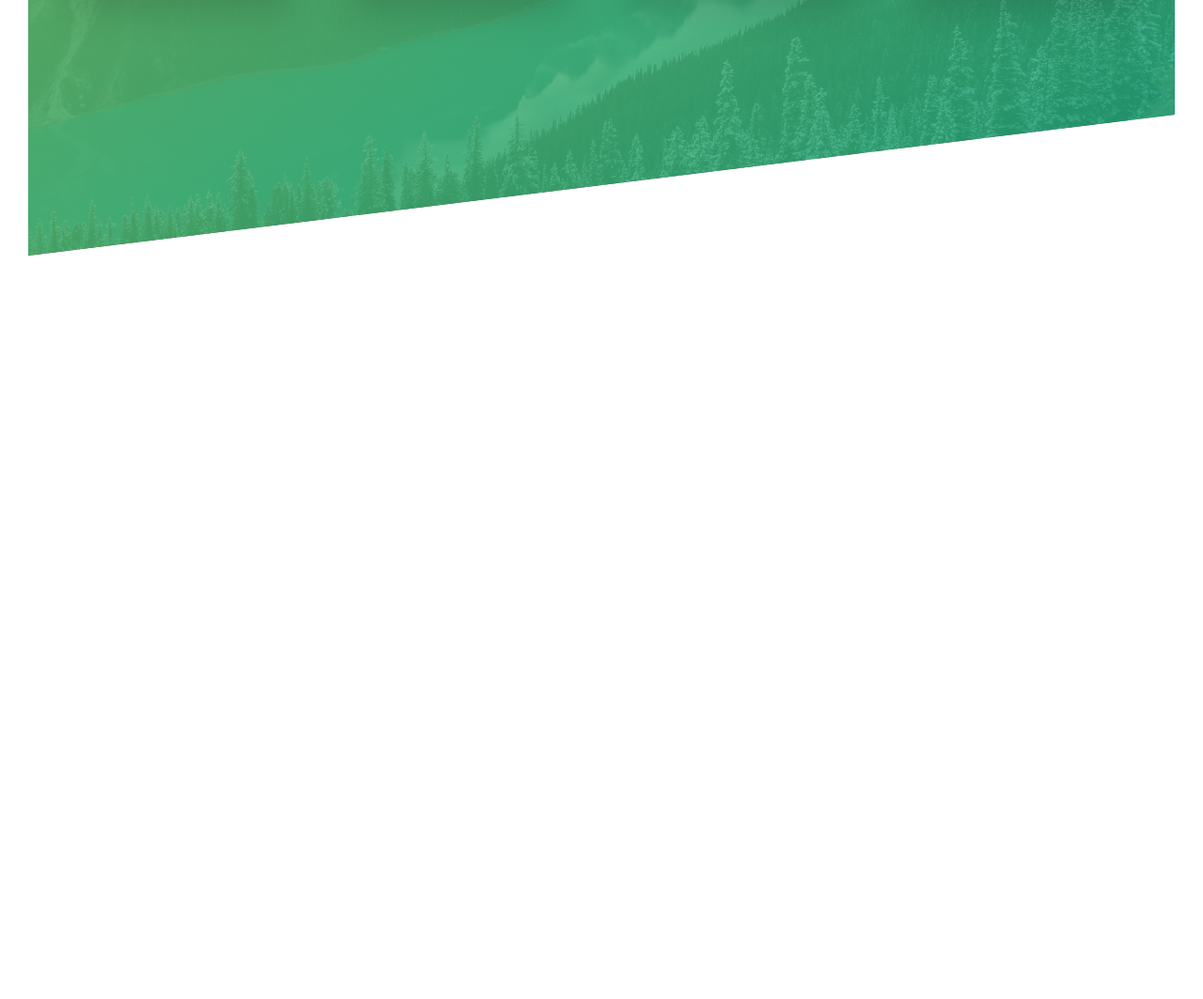
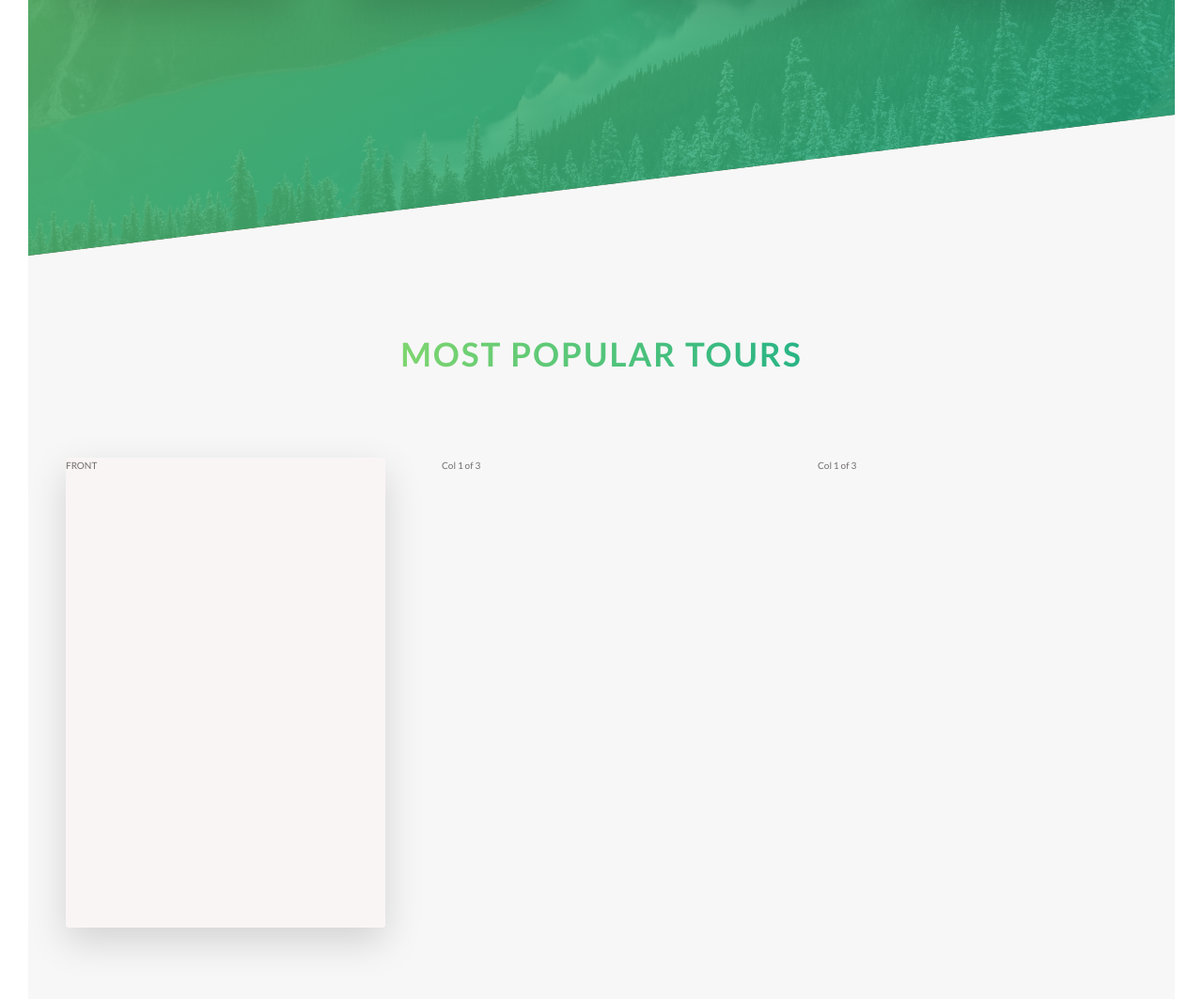
Before and after one commit to BorofskyDev/natours-vite, a website built with Vite: page index.html in a window 1280 px wide. Shown: the part 2015-3078 px from the top of the page at 94% size. Before the commit the page ends 2287 px from the top, so only its background shows below. Built offline with nearby package versions, Linux system fonts and the light colour scheme.

Commit message:
started tours section

```diff
--- a/index.html
+++ b/index.html
@@ -59,12 +59,9 @@
           </div>
         </div>
     </section>
-  </main>
 
     <!-- Features -->
-
     <section class="section-features">
-
       <div class="row">
         <div class="col-1-of-4">
           <div class="feature-box">
@@ -104,6 +101,36 @@
         </div>
       </div>
     </section>
+
+    <!-- Tours -->
+    <section class="section-tours">
+      <div class="u-center-text u-margin-bottom-big">
+        <h2 class="heading-secondary">
+          Most popular tours
+        </h2>
+      </div>
+      <div class="row">
+        <div class="col-1-of-3">
+          <div class="card">
+            <div class="card__side card__side--front">
+              FRONT
+            </div>
+            <div class="card__side card__side--back card__side--back-1">
+              BACK
+            </div>
+          </div>
+        </div>
+        <div class="col-1-of-3">
+          Col 1 of 3
+        </div>
+        <div class="col-1-of-3">
+          Col 1 of 3
+        </div>
+      </div>
+    </section>
+  </main>
+
+
 
   <!-- Grid Presets-->
 
--- a/sass/abstracts/_variables.scss
+++ b/sass/abstracts/_variables.scss
@@ -2,6 +2,13 @@
 $color-primary: #55c57a;
 $color-primary-light: #7ed56f;
 $color-primary-dark: #28b485;
+
+$color-secondary-light: #ffb900;
+$color-secondary-dark: #ff7730;
+
+$color-tertriary-light: #2998ff;
+$color-tertriary-dark: #5643fa;
+
 
 $color-gray-light-1: #f7f7f7;
 
--- /dev/null
+++ b/sass/components/_card.scss
@@ -0,0 +1,38 @@
+.card {
+    perspective: 150rem;
+    -moz-perspective: 150rem;
+    position: relative;
+    height: 50rem;
+
+    &__side {
+        position: absolute;
+        top: 0;
+        left: 0;
+        height: 50rem;
+        width: 100%;
+        backface-visibility: hidden;
+        border-radius: 3px;
+        box-shadow: 0 1.5rem 4rem rgba($color-black, .15);
+        transition: all .8s ease;
+
+        &--front {
+            background-color: $color-white;
+        }
+
+        &--back {
+            transform: rotateY(180deg);
+
+            &-1 {
+                background-image: linear-gradient(to right bottom, $color-secondary-light, $color-secondary-dark);
+            }
+        }
+    }
+
+    &:hover &__side--front {
+        transform: rotateY(180deg);
+    }
+
+    &:hover &__side--back {
+        transform: rotateY(0);
+    }
+}
--- a/sass/main.scss
+++ b/sass/main.scss
@@ -10,6 +10,7 @@
 @import 'components/button';
 @import 'components/composition';
 @import 'components/feature-box';
+@import 'components/card';
 
 @import 'layout/grid';
 @import 'layout/header';
--- a/sass/pages/_home.scss
+++ b/sass/pages/_home.scss
@@ -20,3 +20,9 @@
     transform: skewY(7deg);
   }
 }
+
+.section-tours {
+  background-color: $color-gray-light-1;
+  padding: 25rem 0 50rem 0;
+  margin-top: -10rem;
+}
```
Lines whose indentation alone changed are shown as unchanged.
